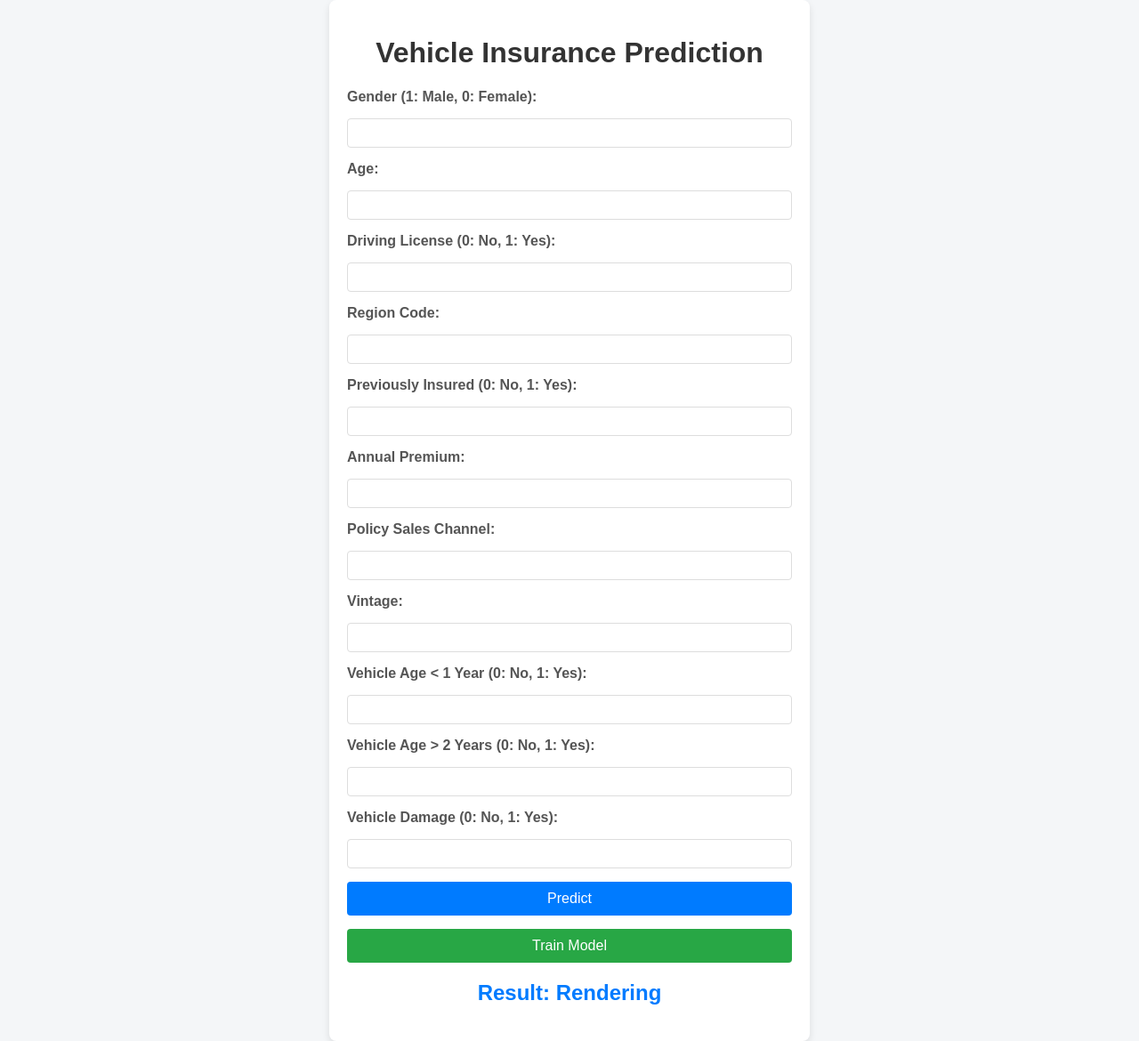
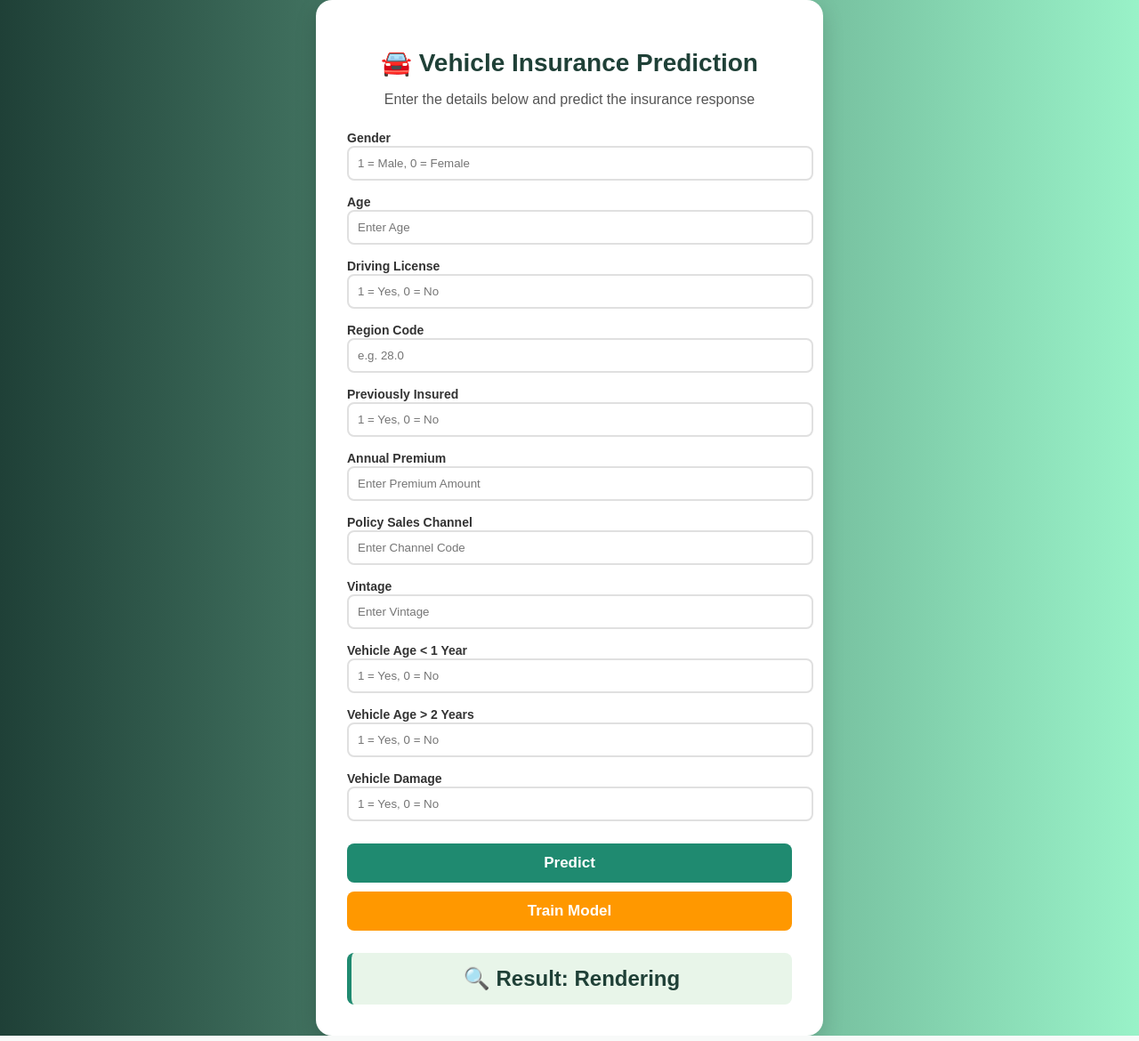
Before and after one commit to Samacker25/Vehicle-insurance-domain-MLOps, a FastAPI app: page / in a window 1280 px wide. Shown: the whole page at 89% size. Run offline with FastAPI, Linux system fonts and the light colour scheme.

Commit message:
UI and readm updated

```diff
--- a/static/css/style.css
+++ b/static/css/style.css
@@ -1,73 +1,113 @@
-/* styles.css */
 body {
-    font-family: Arial, sans-serif;
+    margin: 0;
+    padding: 0;
+    font-family: "Poppins", Arial, sans-serif;
+    background: linear-gradient(to right, #1f4037, #99f2c8);
+}
+
+.app-container {
+    min-height: 100vh;
     display: flex;
     justify-content: center;
     align-items: center;
-    min-height: 100vh;
-    margin: 0;
-    background-color: #f4f6f8;
 }
 
-.container {
-    width: 100%;
+.card {
+    background: white;
+    width: 95%;
     max-width: 500px;
-    background-color: #ffffff;
-    padding: 20px;
-    border-radius: 8px;
-    box-shadow: 0 4px 8px rgba(0, 0, 0, 0.1);
-    text-align: center;
+    padding: 35px;
+    border-radius: 18px;
+    box-shadow: 0px 8px 25px rgba(0, 0, 0, 0.15);
+    animation: fadeIn 0.4s ease-in-out;
 }
 
-h1 {
-    color: #333;
+.title {
+    text-align: center;
+    color: #1f4037;
+    margin-bottom: 5px;
+    font-size: 28px;
+    font-weight: 700;
 }
 
-form {
+.subtitle {
+    text-align: center;
+    color: #555;
+    margin-bottom: 25px;
+}
+
+.form {
     display: flex;
     flex-direction: column;
     gap: 15px;
 }
 
-label {
-    text-align: left;
-    color: #555;
-    font-weight: bold;
+.input-group label {
+    font-size: 14px;
+    color: #333;
+    font-weight: 600;
 }
 
-input {
-    padding: 8px;
-    border: 1px solid #ddd;
-    border-radius: 4px;
+.input-group input {
+    width: 100%;
+    padding: 10px;
+    border: 2px solid #e0e0e0;
+    border-radius: 8px;
+    transition: border-color 0.3s ease;
 }
 
-button {
-    padding: 10px;
-    background-color: #007bff;
-    color: #fff;
-    border: none;
-    border-radius: 4px;
-    cursor: pointer;
-    font-size: 16px;
+.input-group input:focus {
+    border-color: #1f8a70;
+    outline: none;
 }
 
-button:hover {
-    background-color: #0056b3;
+.btn {
+    width: 100%;
+    padding: 12px;
+    margin-top: 10px;
+    border: none;
+    border-radius: 8px;
+    cursor: pointer;
+    font-size: 17px;
+    font-weight: 600;
+    transition: transform 0.2s ease, opacity 0.3s ease;
 }
 
-.train-button {
-    background-color: #28a745;
-    margin-top: 15px;
+.primary-btn {
+    background-color: #1f8a70;
+    color: white;
 }
 
-.train-button:hover {
-    background-color: #218838;
+.primary-btn:hover {
+    opacity: 0.9;
+    transform: translateY(-2px);
 }
 
-.result {
-    margin-top: 20px;
+.train-btn {
+    background-color: #ff9800;
+    color: white;
 }
 
-.result h2 {
-    color: #007bff;
+.train-btn:hover {
+    opacity: 0.9;
+    transform: translateY(-2px);
 }
+
+.result-box {
+    margin-top: 25px;
+    padding: 15px;
+    text-align: center;
+    background: #e8f5e9;
+    border-left: 5px solid #1f8a70;
+    border-radius: 8px;
+}
+
+.result-box h2 {
+    margin: 0;
+    color: #1f4037;
+}
+
+@keyframes fadeIn {
+    from { opacity: 0; transform: translateY(20px); }
+    to   { opacity: 1; transform: translateY(0); }
+}
--- a/templates/vehicledata.html
+++ b/templates/vehicledata.html
@@ -4,59 +4,88 @@
     <meta charset="UTF-8">
     <meta name="viewport" content="width=device-width, initial-scale=1.0">
     <title>Vehicle Insurance Prediction</title>
-    <!-- Corrected the CSS path -->
     <link rel="stylesheet" href="/static/css/style.css">
 </head>
 <body>
-    <div class="container">
-        <h1>Vehicle Insurance Prediction</h1>
 
-        <form method="post" action="/">
-            <label for="Gender">Gender (1: Male, 0: Female):</label>
-            <input type="number" id="Gender" name="Gender" min="0" max="1" required>
+    <div class="app-container">
+        <div class="card">
 
-            <label for="Age">Age:</label>
-            <input type="number" id="Age" name="Age" required>
+            <h1 class="title">🚘 Vehicle Insurance Prediction</h1>
+            <p class="subtitle">Enter the details below and predict the insurance response</p>
 
-            <label for="Driving_License">Driving License (0: No, 1: Yes):</label>
-            <input type="number" id="Driving_License" name="Driving_License" min="0" max="1" required>
+            <form method="post" action="/" class="form">
 
-            <label for="Region_Code">Region Code:</label>
-            <input type="number" step="0.01" id="Region_Code" name="Region_Code" required>
+                <div class="input-group">
+                    <label>Gender</label>
+                    <input type="number" name="Gender" min="0" max="1" required placeholder="1 = Male, 0 = Female">
+                </div>
 
-            <label for="Previously_Insured">Previously Insured (0: No, 1: Yes):</label>
-            <input type="number" id="Previously_Insured" name="Previously_Insured" min="0" max="1" required>
+                <div class="input-group">
+                    <label>Age</label>
+                    <input type="number" name="Age" required placeholder="Enter Age">
+                </div>
 
-            <label for="Annual_Premium">Annual Premium:</label>
-            <input type="number" step="0.01" id="Annual_Premium" name="Annual_Premium" required>
+                <div class="input-group">
+                    <label>Driving License</label>
+                    <input type="number" name="Driving_License" min="0" max="1" required placeholder="1 = Yes, 0 = No">
+                </div>
 
-            <label for="Policy_Sales_Channel">Policy Sales Channel:</label>
-            <input type="number" step="0.01" id="Policy_Sales_Channel" name="Policy_Sales_Channel" required>
+                <div class="input-group">
+                    <label>Region Code</label>
+                    <input type="number" step="0.01" name="Region_Code" required placeholder="e.g. 28.0">
+                </div>
 
-            <label for="Vintage">Vintage:</label>
-            <input type="number" id="Vintage" name="Vintage" required>
+                <div class="input-group">
+                    <label>Previously Insured</label>
+                    <input type="number" name="Previously_Insured" min="0" max="1" required placeholder="1 = Yes, 0 = No">
+                </div>
 
-            <label for="Vehicle_Age_lt_1_Year">Vehicle Age < 1 Year (0: No, 1: Yes):</label>
-            <input type="number" id="Vehicle_Age_lt_1_Year" name="Vehicle_Age_lt_1_Year" min="0" max="1" required>
+                <div class="input-group">
+                    <label>Annual Premium</label>
+                    <input type="number" step="0.01" name="Annual_Premium" required placeholder="Enter Premium Amount">
+                </div>
 
-            <label for="Vehicle_Age_gt_2_Years">Vehicle Age > 2 Years (0: No, 1: Yes):</label>
-            <input type="number" id="Vehicle_Age_gt_2_Years" name="Vehicle_Age_gt_2_Years" min="0" max="1" required>
+                <div class="input-group">
+                    <label>Policy Sales Channel</label>
+                    <input type="number" step="0.01" name="Policy_Sales_Channel" required placeholder="Enter Channel Code">
+                </div>
 
-            <label for="Vehicle_Damage_Yes">Vehicle Damage (0: No, 1: Yes):</label>
-            <input type="number" id="Vehicle_Damage_Yes" name="Vehicle_Damage_Yes" min="0" max="1" required>
+                <div class="input-group">
+                    <label>Vintage</label>
+                    <input type="number" name="Vintage" required placeholder="Enter Vintage">
+                </div>
 
-            <button type="submit">Predict</button>
-        </form>
+                <div class="input-group">
+                    <label>Vehicle Age &lt; 1 Year</label>
+                    <input type="number" name="Vehicle_Age_lt_1_Year" min="0" max="1" required placeholder="1 = Yes, 0 = No">
+                </div>
 
-        <form method="get" action="/train">
-            <button type="submit" class="train-button">Train Model</button>
-        </form>
+                <div class="input-group">
+                    <label>Vehicle Age &gt; 2 Years</label>
+                    <input type="number" name="Vehicle_Age_gt_2_Years" min="0" max="1" required placeholder="1 = Yes, 0 = No">
+                </div>
 
-        {% if context %}
-            <div class="result">
-                <h2>Result: {{ context }}</h2>
+                <div class="input-group">
+                    <label>Vehicle Damage</label>
+                    <input type="number" name="Vehicle_Damage_Yes" min="0" max="1" required placeholder="1 = Yes, 0 = No">
+                </div>
+
+                <button type="submit" class="btn primary-btn">Predict</button>
+            </form>
+
+            <form method="get" action="/train">
+                <button type="submit" class="btn train-btn">Train Model</button>
+            </form>
+
+            {% if context %}
+            <div class="result-box">
+                <h2>🔍 Result: <span>{{ context }}</span></h2>
             </div>
-        {% endif %}
+            {% endif %}
+
+        </div>
     </div>
+
 </body>
 </html>
```
Also changed, not shown: README.md.
